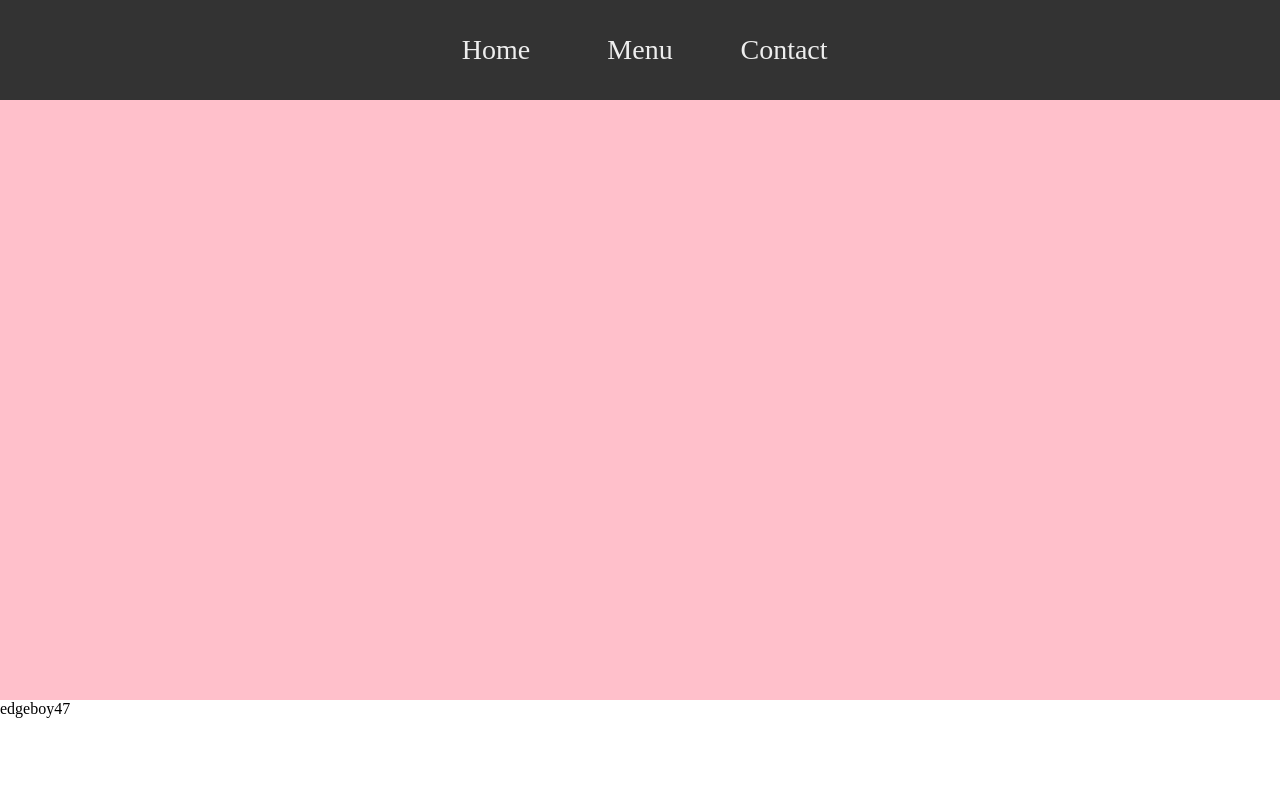
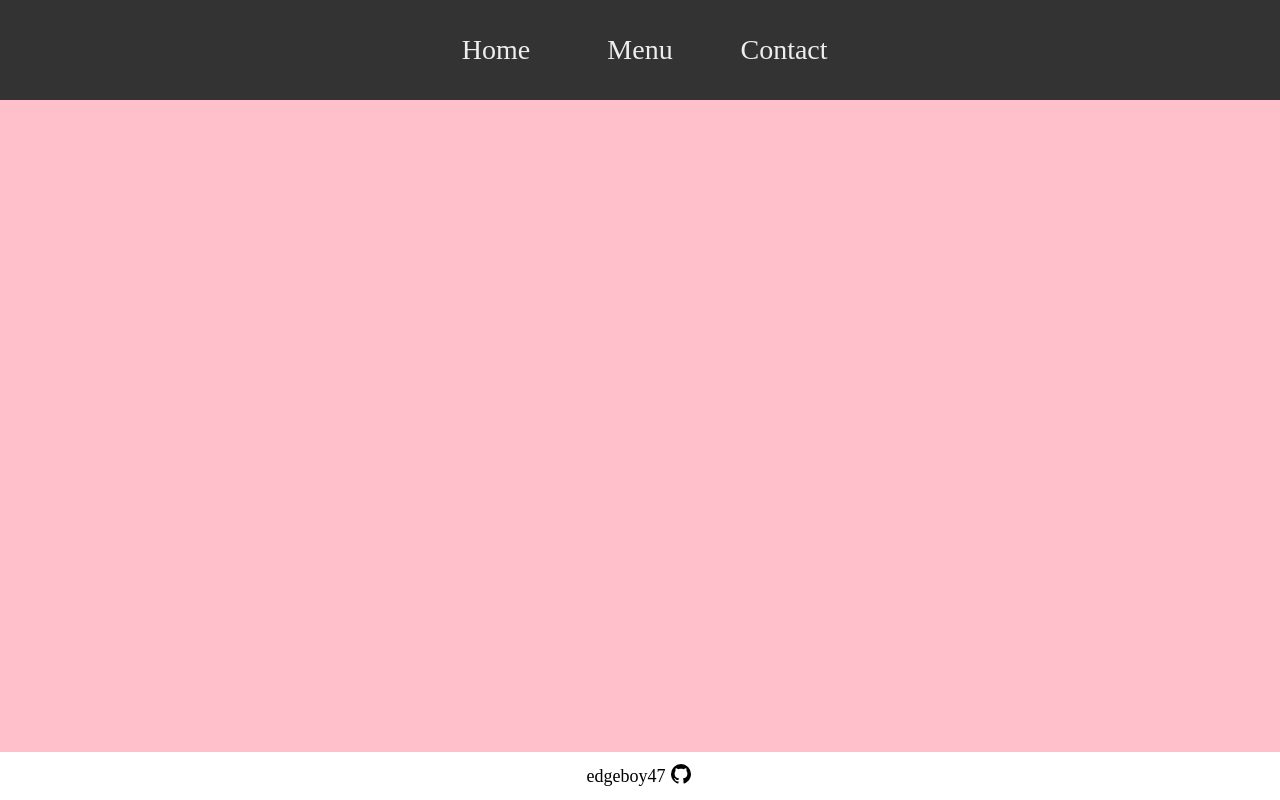
Before and after one commit to edgeboy47/odin-restaurant, a website built with webpack: page dist/index.html in a window 1280 px wide. Built offline with nearby package versions, Linux system fonts and the light colour scheme.

Commit message:
Add Footer

```diff
--- a/modules/footer/footer.js
+++ b/modules/footer/footer.js
@@ -1,11 +1,12 @@
 import "./style.css";
+import GithubLogo from "./github.svg";
 
 export default function buildFooter() {
   const footer = document.createElement("footer");
-  const credit = document.createElement("div");
-  credit.classList.add("credit");
-  credit.innerHTML = "edgeboy47";
 
-  footer.appendChild(credit);
+  footer.innerHTML = `
+    <div class="credit">edgeboy47</div>
+    <a target="_blank" href="https://github.com/edgeboy47"><img src="${GithubLogo}" alt="Github" /></a>
+  `;
   return footer;
 }
--- a/modules/footer/style.css
+++ b/modules/footer/style.css
@@ -1,3 +1,8 @@
 footer {
   grid-row: 3 / 4;
+  display: flex;
+  justify-content: center;
+  align-items: center;
+  gap: 0.25rem;
+  font-size: 1.125rem;
 }
--- a/package.json
+++ b/package.json
@@ -6,7 +6,8 @@
   "scripts": {
     "test": "echo \"Error: no test specified\" && exit 1",
     "build": "webpack",
-    "watch": "webpack --watch"
+    "watch": "webpack --watch",
+    "deploy": "webpack --mode=production && git subtree push --prefix dist origin gh-pages"
   },
   "author": "",
   "license": "ISC",
--- a/src/style.css
+++ b/src/style.css
@@ -7,6 +7,6 @@
 
 .content {
   display: grid;
-  grid-template-rows: 100px 1fr 100px;
+  grid-template-rows: 100px 1fr 3rem;
   min-height: 100vh;
 }
--- a/webpack.config.js
+++ b/webpack.config.js
@@ -23,6 +23,10 @@ module.exports = {
           }
         ],
       },
+      {
+        test: /\.(png|svg|jpg|jpeg|gif)$/i,
+        type: 'asset/resource',
+      },
     ],
   },
 };
```
Also changed, not shown: README.md, dist/00be78b3f908ef21bdd1.svg (added), dist/main.js, modules/footer/github.svg (added).
